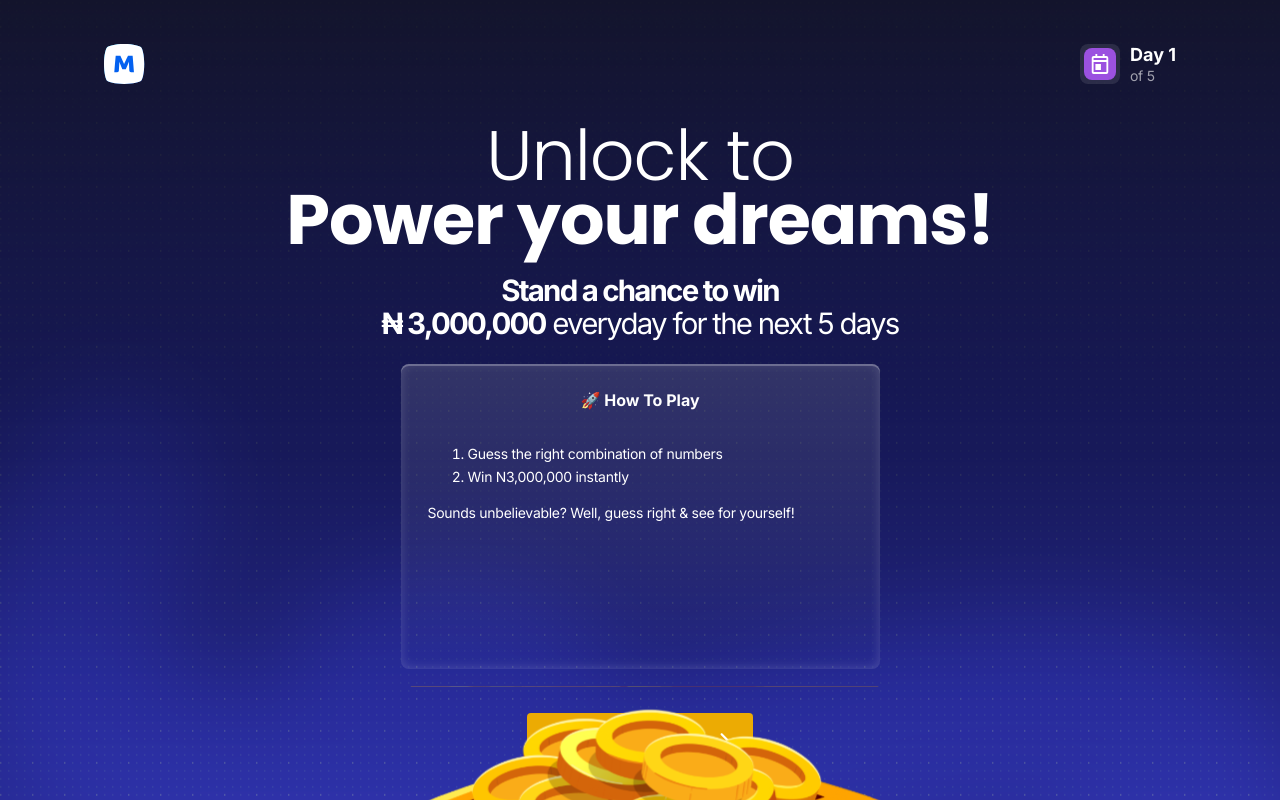
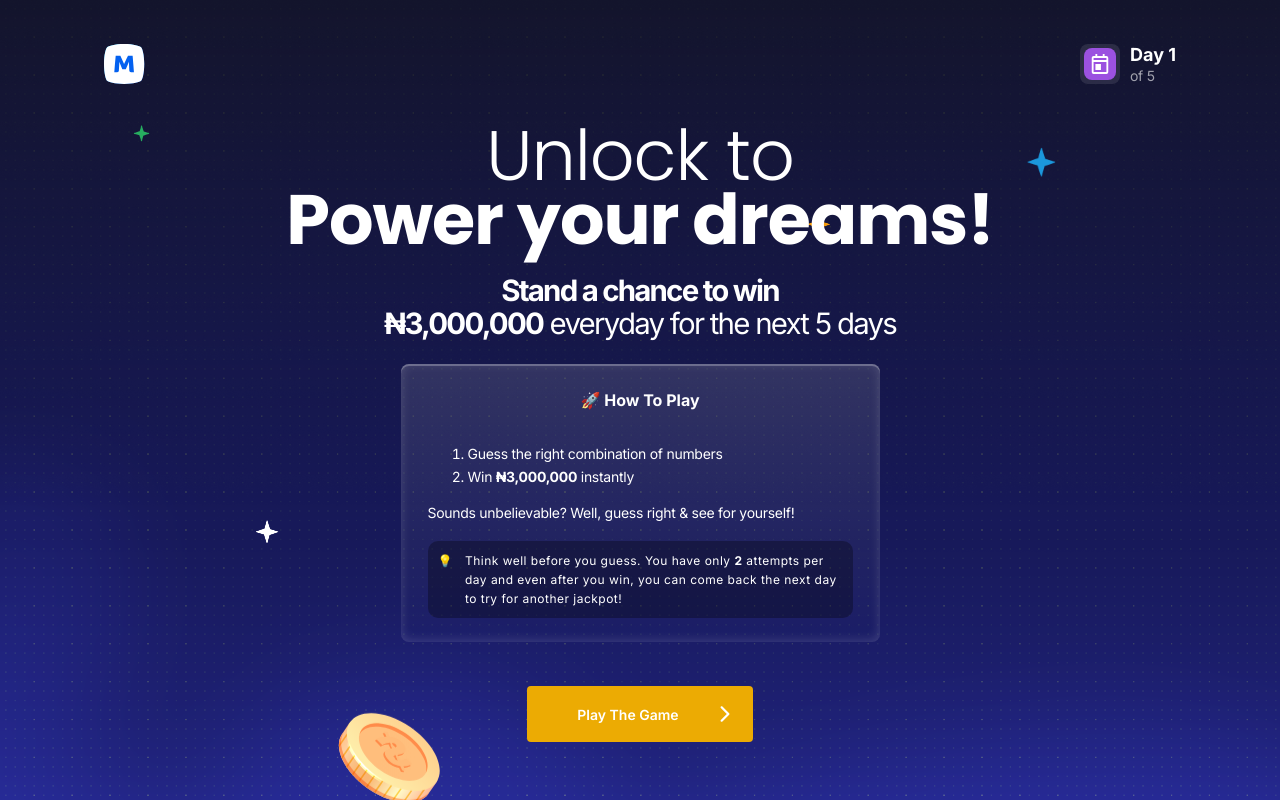
Before and after one commit to xdemocle/landing-frontend-with-animations, a React (Create React App) app: page / in a window 1280 px wide. Shown: the top 800 px of the page. Built offline with nearby package versions, Linux system fonts and the light colour scheme.

Commit message:
add stars and refacrtoring

```diff
--- a/src/components/molecules/coin-pot.tsx
+++ b/src/components/molecules/coin-pot.tsx
@@ -2,10 +2,12 @@ import styled from 'styled-components';
 import { ReactComponent as CoinPotSvg } from '../../assets/coin-pot.svg';
 
 const SvgContainer = styled.div`
-  margin-bottom: -88px;
+  margin-bottom: -2px;
+  text-align: center;
 
   svg {
-    width: 500px;
+    margin: 0 auto;
+    zoom: 0.65;
   }
 `;
 
--- /dev/null
+++ b/src/components/molecules/floating-coin.tsx
@@ -0,0 +1,39 @@
+import styled from 'styled-components';
+import { ReactComponent as CoinLeftSvg } from '../../assets/coin-left.svg';
+import { ReactComponent as CoinRightSvg } from '../../assets/coin-right.svg';
+
+interface FloatingCoinProps {
+  type?: 'left' | 'right';
+}
+
+interface SvgContainerProps {
+  bottom: string;
+  left: string;
+  animation: string;
+}
+
+const SvgContainer = styled.div<SvgContainerProps>`
+  position: absolute;
+
+  bottom: ${(props) => props.bottom};
+  left: ${(props) => props.left};
+
+  animation: ${(props) => props.animation} 2.5s ease-in-out infinite;
+
+  svg {
+  }
+`;
+
+const FloatingCoin = ({ type = 'left' }: FloatingCoinProps) => {
+  return (
+    <SvgContainer
+      bottom={type === 'left' ? '68.78%' : '22.51%'}
+      left={type === 'left' ? '25%' : '65%'}
+      animation={type === 'left' ? 'float' : 'float2'}
+    >
+      {type === 'left' ? <CoinLeftSvg /> : <CoinRightSvg />}
+    </SvgContainer>
+  );
+};
+
+export default FloatingCoin;
--- a/src/components/molecules/landing-bottom-container.tsx
+++ b/src/components/molecules/landing-bottom-container.tsx
@@ -1,10 +1,11 @@
 import styled from 'styled-components';
 
 const LandingBottomContainer = styled.div`
-  position: fixed;
+  position: relative;
+  /* right: 0;
   bottom: 0;
   left: 0;
-  right: 0;
+  z-index: 0; */
 `;
 
 export default LandingBottomContainer;
--- a/src/components/molecules/main.tsx
+++ b/src/components/molecules/main.tsx
@@ -8,6 +8,7 @@ interface MainProps {
 const Container = styled.div`
   padding: 124px 104px 44px 104px;
   text-align: center;
+  z-index: 1;
 `;
 
 const Main = ({ children }: MainProps) => {
--- /dev/null
+++ b/src/components/molecules/static-star.tsx
@@ -0,0 +1,101 @@
+import styled from 'styled-components';
+import TopStarsPng from '../../assets/top-stars.png';
+
+type ObjectType = {
+  [key: string]: {
+    x?: string;
+    y?: string;
+    top?: string;
+    left?: string;
+    zoom?: number;
+  };
+};
+
+const starPositions: ObjectType = {
+  '1': {
+    top: '15%',
+    left: '10%',
+    zoom: 0.6
+  },
+  '2': {
+    top: '18%',
+    left: '80%',
+    zoom: 0.8
+  },
+  '3': {
+    top: '65%',
+    left: '20%',
+    zoom: 0.5
+  },
+  '4': {
+    top: '26.5%',
+    left: '63.1%',
+    zoom: 0.5
+  }
+};
+
+const backgroundPositions: ObjectType = {
+  '1': {
+    x: '0',
+    y: '0'
+  },
+  '2': {
+    x: '-45px',
+    y: '0'
+  },
+  '3': {
+    x: '-94px',
+    y: '0'
+  },
+  '4': {
+    x: '-144px',
+    y: '0'
+  }
+};
+
+interface StaticStarProps {
+  symbol: string;
+}
+
+interface StarProps {
+  background: string;
+  x: string;
+  y: string;
+  top: string;
+  left: string;
+  zoom: number;
+}
+
+const Container = styled.div`
+  text-align: center;
+  z-index: 0;
+`;
+
+const Star = styled.div<StarProps>`
+  width: 45px;
+  height: 45px;
+  background: url(${(props) => props.background}) no-repeat;
+  background-position: ${(props) => props.x} ${(props) => props.y};
+  position: absolute;
+  top: ${(props) => props.top};
+  left: ${(props) => props.left};
+  zoom: ${(props) => props.zoom};
+  z-index: -1;
+`;
+
+const StaticStar = ({ symbol }: StaticStarProps) => {
+  return (
+    <Container>
+      <Star
+        background={TopStarsPng}
+        top={starPositions[symbol].top || ''}
+        left={starPositions[symbol].left || ''}
+        zoom={starPositions[symbol].zoom || 1}
+        x={backgroundPositions[symbol].x || ''}
+        y={backgroundPositions[symbol].y || ''}
+      />
+    </Container>
+  );
+};
+
+export default StaticStar;
--- a/src/components/molecules/tooltip.tsx
+++ b/src/components/molecules/tooltip.tsx
@@ -6,12 +6,32 @@ interface MainProps {
 }
 
 const Container = styled.div`
-  padding: 124px 104px 44px 104px;
-  text-align: center;
+  display: flex;
+  flex-direction: row;
+  justify-content: center;
+  align-items: flex-start;
+  padding: 10px;
+  margin-top: 16px;
+  gap: 12px;
+
+  background: rgba(0, 0, 0, 0.3);
+  border-radius: 10px;
+
+  font-style: normal;
+  font-weight: 400;
+  font-size: 12px;
+  line-height: 160%;
+  letter-spacing: 0.04em;
+  color: #ffffff;
 `;
 
 const Tooltip = ({ children }: MainProps) => {
-  return <Container>{children}</Container>;
+  return (
+    <Container>
+      <div>💡</div>
+      <div>{children}</div>
+    </Container>
+  );
 };
 
 export default Tooltip;
--- a/src/components/organisms/landing-bottom.tsx
+++ b/src/components/organisms/landing-bottom.tsx
@@ -1,5 +1,6 @@
 // import useDictionary from '../../hooks/use-dictionary';
 import CoinPot from '../molecules/coin-pot';
+import FloatingCoin from '../molecules/floating-coin';
 import LandingBottomContainer from '../molecules/landing-bottom-container';
 
 const LandingBottom = () => {
@@ -8,6 +9,8 @@ const LandingBottom = () => {
   return (
     <LandingBottomContainer>
       <CoinPot />
+      <FloatingCoin />
+      <FloatingCoin type="right" />
     </LandingBottomContainer>
   );
 };
--- a/src/components/organisms/landing-card.tsx
+++ b/src/components/organisms/landing-card.tsx
@@ -1,4 +1,7 @@
 import styled from 'styled-components';
+import useDictionary from '../../hooks/use-dictionary';
+import { getTextTranspiled } from '../../utilities';
+import Tooltip from '../molecules/tooltip';
 
 const Container = styled.section`
   display: flex;
@@ -9,7 +12,6 @@ const Container = styled.section`
 
   margin: 24px auto;
   width: 425px;
-  height: 257px;
 
   background: linear-gradient(
     180deg,
@@ -43,15 +45,30 @@ const Main = styled.main`
 `;
 
 const LandingCard = () => {
+  const dictionary = useDictionary();
+
   return (
     <Container>
-      <HeaderTitle>🚀 How To Play</HeaderTitle>
+      <HeaderTitle>{dictionary.cardTitle}</HeaderTitle>
       <Main>
         <ol>
-          <li>Guess the right combination of numbers</li>
-          <li>Win N3,000,000 instantly</li>
+          <li>{dictionary.cardOlLi1}</li>
+          <li>
+            {getTextTranspiled(
+              dictionary.cardOlLi2,
+              '{{number}}',
+              <strong>₦3,000,000</strong>
+            )}
+          </li>
         </ol>
-        <div>Sounds unbelievable? Well, guess right & see for yourself!</div>
+        <div>{dictionary.cardSlogan}</div>
+        <Tooltip>
+          {getTextTranspiled(
+            dictionary.tooltipText,
+            '{{number}}',
+            <strong>2</strong>
+          )}
+        </Tooltip>
       </Main>
     </Container>
   );
--- a/src/components/templates/landing/landing.tsx
+++ b/src/components/templates/landing/landing.tsx
@@ -3,6 +3,7 @@ import ButtonWrapper from '../../atoms/button-wrapper';
 import Jumbotron from '../../atoms/jumbotron';
 import Title from '../../atoms/title';
 import Main from '../../molecules/main';
+import StaticStar from '../../molecules/static-star';
 import LandingBottom from '../../organisms/landing-bottom';
 import LandingCard from '../../organisms/landing-card';
 import Topbar from '../../organisms/topbar';
@@ -20,6 +21,7 @@ const LandingTemplate = ({ dictionary }: LandingTemplateProps) => {
           firstLine={dictionary.mainJumbotronFirstLine}
           lastLine={dictionary.mainJumbotronLastLine}
         />
+
         <Title
           firstLine={dictionary.mainTitleFirstLine}
           lastLine={
@@ -29,12 +31,19 @@ const LandingTemplate = ({ dictionary }: LandingTemplateProps) => {
             </>
           }
         />
+
         <LandingCard />
+
         <ButtonWrapper>
           <Button>{dictionary.mainButtonText}</Button>
         </ButtonWrapper>
-        <LandingBottom />
+
+        <StaticStar symbol="1" />
+        <StaticStar symbol="2" />
+        <StaticStar symbol="3" />
+        <StaticStar symbol="4" />
       </Main>
+      <LandingBottom />
     </>
   );
 };
--- a/src/data.ts
+++ b/src/data.ts
@@ -2,9 +2,18 @@ export const dictionary = {
   mainJumbotronFirstLine: 'Unlock to',
   mainJumbotronLastLine: 'Power your dreams!',
   mainTitleFirstLine: 'Stand a chance to win',
-  mainTitleLastLineStrong: '₦ 3,000,000',
+  mainTitleLastLineStrong: '₦3,000,000',
   mainTitleLastLineText: 'everyday for the next 5 days',
   mainButtonText: 'Play The Game',
   dayCounterText: 'Day 1',
-  dayCounterSubtext: 'of 5'
+  dayCounterSubtext: 'of 5',
+  cardTitle: '🚀 How To Play',
+  cardOlLi1: 'Guess the right combination of numbers',
+  cardOlLi2: 'Win {{number}} instantly',
+  cardSlogan: 'Sounds unbelievable? Well, guess right & see for yourself!',
+  tooltipText: [
+    'Think well before you guess. You have only {{number}} attempts per day',
+    ' and even after you win, you can come back the next day to try for',
+    ' another jackpot!'
+  ].join('')
 };
--- a/src/styles/index.tsx
+++ b/src/styles/index.tsx
@@ -7,7 +7,7 @@ export const GlobalStyle = createGlobalStyle`
 
   html, body {
     width: 100%;
-    height: 100%;
+    min-height: 100%;
   }
 
   body {
@@ -24,4 +24,28 @@ export const GlobalStyle = createGlobalStyle`
     font-family: source-code-pro, Menlo, Monaco, Consolas, 'Courier New',
       monospace;
   }
+
+  @keyframes float {
+    0% {
+      transform: translatey(0px);
+    }
+    50% {
+      transform: translatey(-20px);
+    }
+    100% {
+      transform: translatey(0px);
+    }
+  }
+
+  @keyframes float2 {
+    0% {
+      transform: translatey(30px);
+    }
+    50% {
+      transform: translatey(-10px);
+    }
+    100% {
+      transform: translatey(30px);
+    }
+  }
 `;
--- /dev/null
+++ b/src/utilities/index.tsx
@@ -0,0 +1,16 @@
+export const getTextTranspiled = (
+  rawText: string,
+  placeholder: string,
+  replace: JSX.Element
+) => {
+  const arrText: JSX.Element[] = [];
+
+  rawText.split(placeholder).forEach((text, ix) => {
+    arrText.push(<span key={`${text}-${ix}`}>{text}</span>);
+  });
+
+  arrText.push(arrText[1]);
+  arrText[1] = <span key={`${arrText[1]}-9999`}>{replace}</span>;
+
+  return arrText;
+};
```
Also changed, not shown: src/assets/top-stars.png (added), src/assets/top-stars.svg (deleted).
